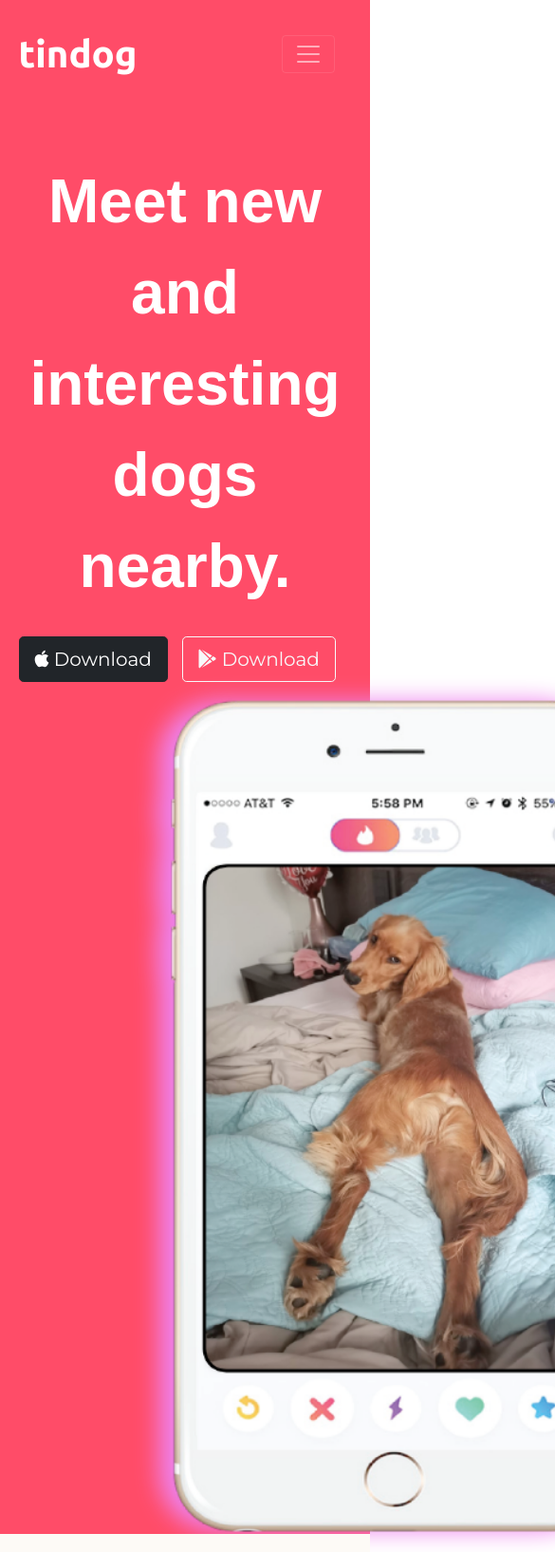
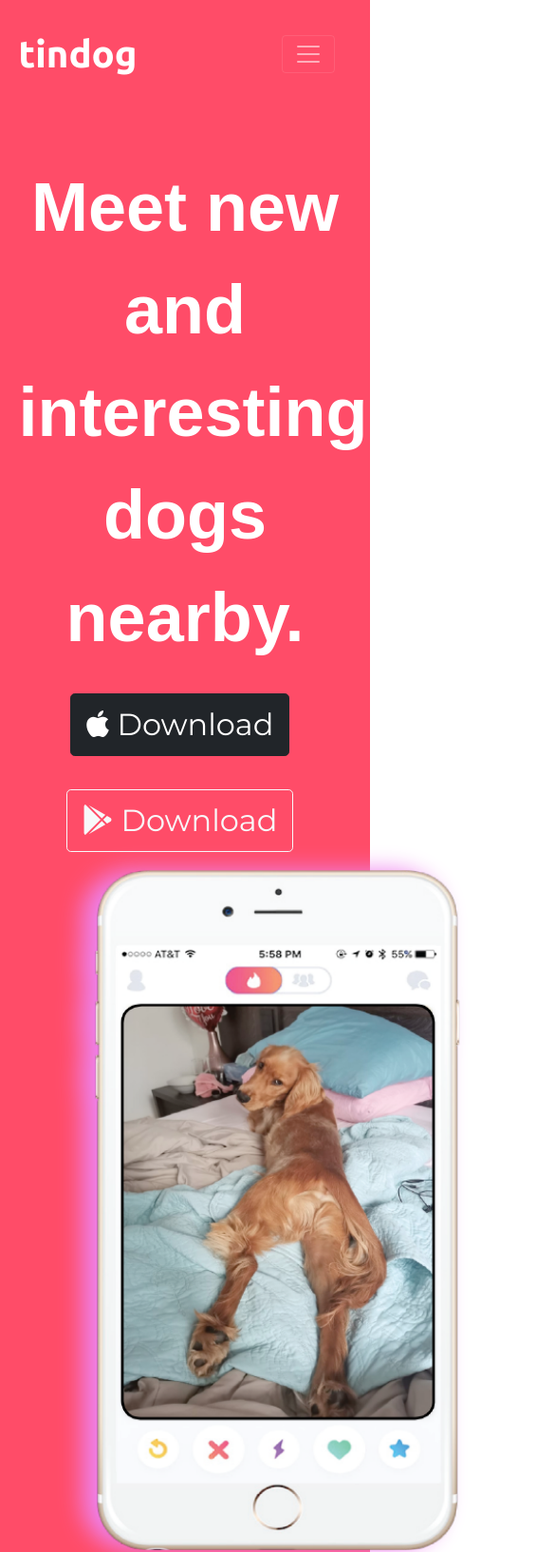
Before and after one commit to ClaudioOroni/Tindog, a plain HTML site: page index.html in a window 390 px wide. Shown: the top 1634 px of the page at 95% size, 585 px wide, since content can reach past the window. Drawn offline with nearby package versions, Linux system fonts and the light colour scheme.

Commit message:
TinDog-Update-May21

```diff
--- a/css/styles.css
+++ b/css/styles.css
@@ -17,6 +17,14 @@ h2 {
   line-height: 1.5;
 }
 
+
+.btn-lg, .btn-group-lg > .btn {
+  padding: 0.5rem 1rem;
+  font-size: 1.5rem;
+  border-radius: 0.3rem;
+
+}
+
 .container-fluid {
   padding: 3% 5% 0%;
 }
@@ -27,33 +35,75 @@ h2 {
   padding-bottom: 20rem;
 }
 
-.iphone {
+.title-image {
   transform: rotate(20deg);
   height: 55rem;
   position: absolute;
-  padding-left: 6.25rem;
 }
 
-@media (max-width:1028px) {
-  .iphone {
-    position: relative;
-    transform: none;
-    padding-left: 10rem;
+/* ------------------------------------------------------------------- */
+@media (max-width:1441px) {
+  .title-image {
+    position: static;
+    transform: rotate(20deg);
+    padding-left: 5rem;
     padding-right: 5rem;
-    text-align: center;
-    height: 55rem;
+    height: 45rem;
     filter: drop-shadow(-1rem 0 0.75rem violet);
   }
 
   .media-h1 {
-    text-align: center;
-    font-size: 4rem;
+    font-size: 4.0rem;
   }
 
   #title {
     padding-bottom: 0;
+    text-align: center;
   }
+
+  .btn-lg, .btn-group-lg > .btn {
+    padding: 0.5rem 1rem;
+    font-size: 2.0rem;
+    border-radius: 0.3rem;
+
 }
+
+
+}
+  /* ------------------------------------------------------------------- */
+
+  /* ------------------------------------------------------------------- */
+  @media (max-width:992px) {
+    .title-image {
+      position: static;
+      transform: rotate(0);
+      padding-left: 5rem;
+      padding-right: 5rem;
+      text-align: center;
+      height: 45rem;
+      filter: drop-shadow(-1rem 0 0.75rem violet);
+    }
+
+    .media-h1 {
+      font-size: 4.5rem;
+    }
+
+    #title {
+      padding-bottom: 0;
+      text-align: center;
+    }
+
+    .btn-lg, .btn-group-lg > .btn {
+      padding: 0.5rem 1rem;
+      font-size: 2.0rem;
+      border-radius: 0.3rem;
+
+  }
+
+
+  }
+    /* ------------------------------------------------------------------- */
+
 
   .nav-item {
     font-size: 1.5rem;
@@ -196,3 +246,35 @@ input[type="button"].btn-block {
   .pricing-col {
     padding: 3% 2%;
   }
+
+
+/* cta */
+
+  #cta {
+
+text-align: center;
+background-color: #ff4c68;
+padding: 5% 7%;
+
+
+
+  }
+
+  .h3-foot {
+    font-family: 'Montserrat-Black-900', sans-serif;
+    font-size: 3rem;
+    font-weight: bolder;
+    color: white;
+    line-height: 2.5;
+  }
+
+
+/* Footer */
+
+#footer {
+text-align: center;
+padding: 5% 7%;
+background-color: #fdfaf6;
+line-height: 2.5;
+
+}
--- a/index.html
+++ b/index.html
@@ -58,7 +58,7 @@
           <h1 class="media-h1">Meet new and interesting dogs nearby.</h1>
           <!-- CLASSES FROM BOOTSTRAP AND FONT AWESOME -->
           <button type="button" class="button-apple btn btn-dark btn-lg download-button"><i class="fab fa-apple"></i> Download</button>
-          <button type="button" class="btn-gp btn btn-outline-light btn-lg download-button"><i class="fab fa-google-play"></i> Download</button>
+          <button type="button" class="button-play btn-gp btn btn-outline-light btn-lg download-button"><i class="fab fa-google-play"></i> Download</button>
         </div>
         <div class="col-lg-6 col-md-12">
           <img class="title-image iphone" src="images/iphone6.png" alt="iphone-mockup">
@@ -218,9 +218,9 @@
 
   <section id="cta">
 
-    <h3>Find the True Love of Your Dog's Life Today.</h3>
-    <button type="button">Download</button>
-    <button type="button">Download</button>
+    <h3 class="h3-foot">Find the True Love of Your Dog's Life Today.</h3>
+    <button class="button-apple btn btn-dark btn-lg" type="button"><i class="fab fa-apple"></i> Download</button>
+    <button class="btn btn-outline-light btn-lg" type="button" style="margin: 2% 1%"><i class="fab fa-google-play"></i> Download</button>
 
   </section>
 
@@ -228,7 +228,10 @@
   <!-- Footer -->
 
   <footer id="footer">
-
+    <i class="fab fa-twitter fa-2x" style="margin: 0 0.5%;"></i>
+    <i class="fab fa-facebook-f fa-2x" style="margin: 0 0.5%;"></i>
+    <i class="fab fa-instagram-square fa-2x" style="margin: 0 0.5%;"></i>
+    <i class="fas fa-envelope fa-2x" style="margin: 0 0.5%;"></i>
     <p>© Copyright 2021 TinDog</p>
 
   </footer>
```
Lines whose indentation alone changed are shown as unchanged.
